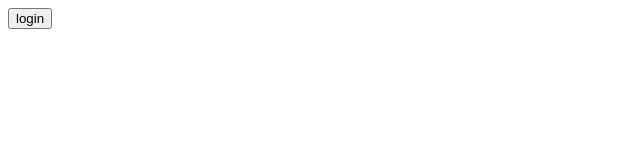
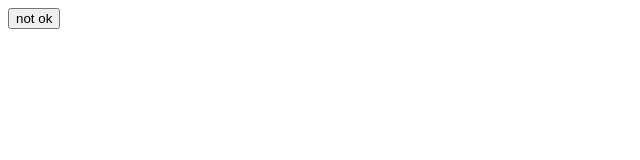
Before and after one commit to sovon-halder/learn-react, a React (Vite) app: page / in a window 1280 px wide. Shown: the top 160 px of the page, without its empty margins (0-640 px from the left). Built offline with nearby package versions, Linux system fonts and the light colour scheme.

Commit message:
immeditely invoked function

```diff
--- a/src/App.jsx
+++ b/src/App.jsx
@@ -8,18 +8,16 @@ import Footer from './component/Footer';
 
 
 const App = () => {
-
-  const loginbutton= true;
-
+  const ite=false;
 return(
 
 <div>
+{(()=>{
+    if(ite==true){return<button>ok</button>}else{
+return <button>not ok</button>
+    }
+})()}
 
-  {
-  loginbutton?
-    <button>login</button>
-    :<button>logout</button>
-}
 </div>
 
 
```
